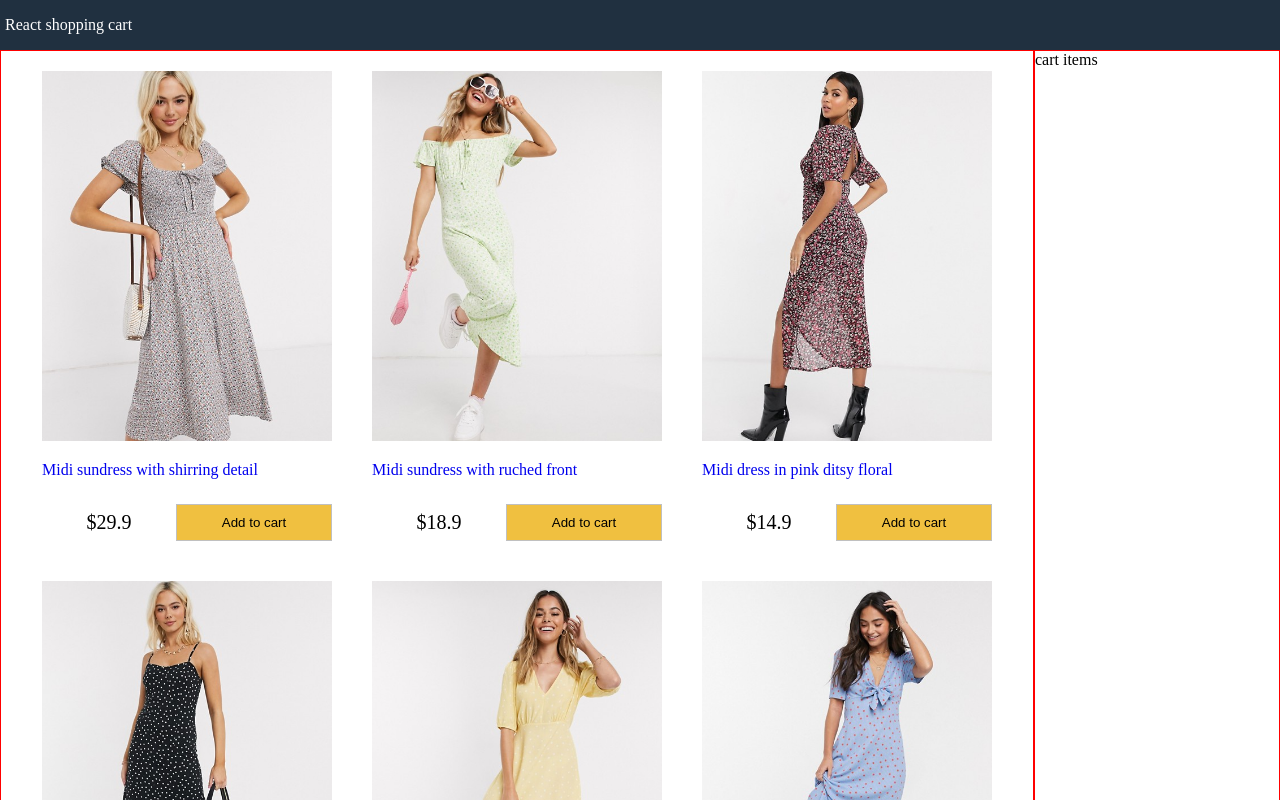
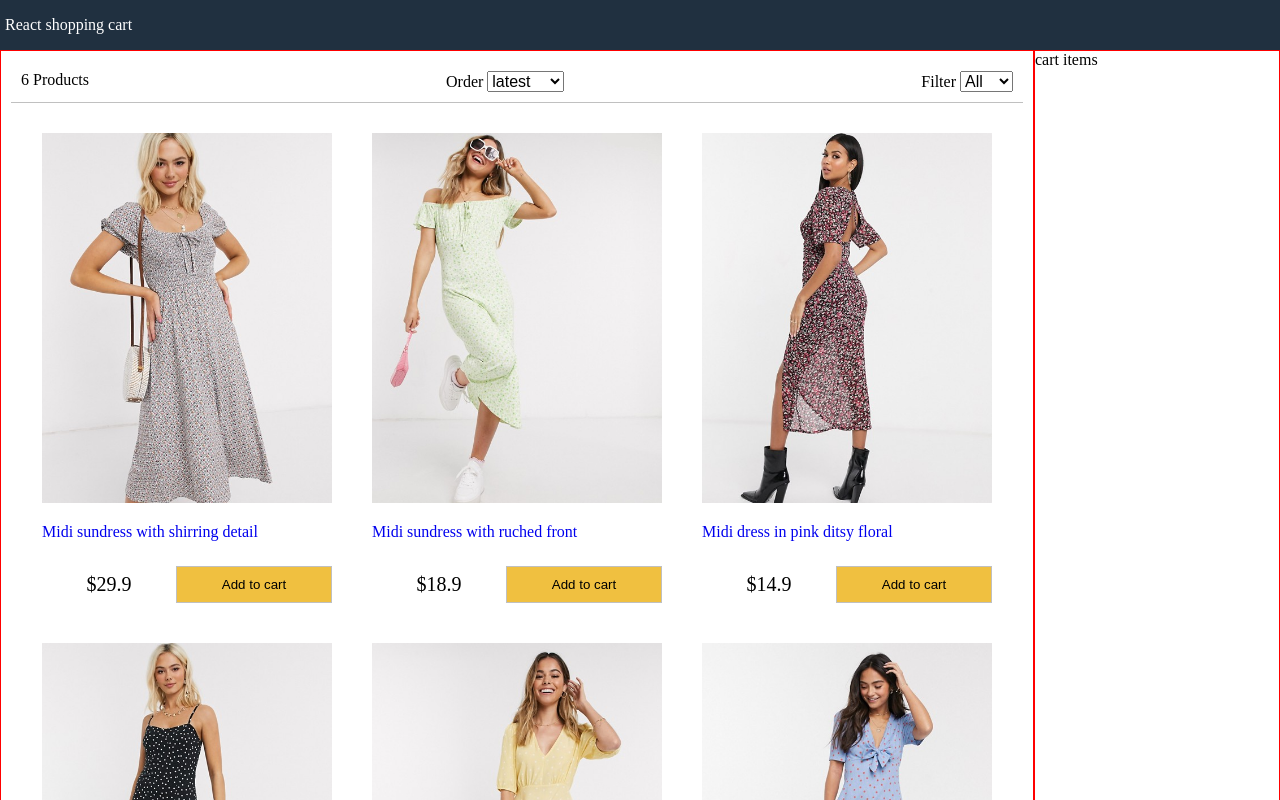
Before and after one commit to odito/bassir-cart, a React (Create React App) app: page / in a window 1280 px wide. Shown: the top 800 px of the page. Built offline with nearby package versions, Linux system fonts and the light colour scheme.

Commit message:
filter-component

```diff
--- a/src/App.js
+++ b/src/App.js
@@ -3,6 +3,8 @@
 import React,{Component} from 'react';
 import data from './data.json';
 import Products from './components/Products';
+import Filter from './components/Filter';
+
 
 
 import './App.css';
@@ -22,6 +24,58 @@ this.state={
 }
 
 
+// sort products fuction
+sortProducts=(e)=>{
+const sortItem = e.target.value;
+const sortRes = this.state.products.sort((a,b)=>{
+
+ if(sortItem===''){
+  return a.nim>b.nim ?1:-1
+ }
+
+ if(sortItem==='lowest'){
+  return a.price>b.price ?1:-1
+ }
+
+ if(sortItem==='highest'){
+  return a.price<b.price ?1:-1
+ }
+
+})
+this.setState({
+  sort:e.target.value,
+  products:sortRes
+})
+}
+
+
+filterProducts=(e)=>{
+ console.log(e.target.value);
+
+ if(e.target.value===''){
+    this.setState({
+      size:e.target.value,
+      products:data.products
+    })
+ }
+
+ else{
+  this.setState({
+    size:e.target.value,
+    products:data.products.filter(product=>{
+      return product.availableSizes.indexOf(e.target.value)>=0
+    })
+  })
+ }
+
+
+
+}
+
+
+
+
+
 
   render(){
 
@@ -35,6 +89,12 @@ this.state={
          <div className="content">
            <div className="main">
 
+           <Filter count={this.state.products.length} size={this.state.size}
+           sort={this.state.sort}
+           filterProducts={this.filterProducts}
+           sortProducts={this.sortProducts}
+
+           />
             <Products products={this.state.products} />
            </div>
 
--- /dev/null
+++ b/src/components/Filter.js
@@ -0,0 +1,38 @@
+import React, { Component } from 'react'
+
+export default class Filter extends Component {
+    render(props) {
+
+  const {filterProducts, sortProducts,size,sort}=this.props;
+
+        return (
+           <div className="filter">
+                <div className="filter-result">
+               {this.props.count} Products
+            </div>
+
+            <div className="filter-sort">
+                Order {" "} <select value={sort} onChange={sortProducts}>
+                      <option value="">latest</option>
+                      <option value="lowest">Lowest</option>
+                      <option value="highest">Highest</option>
+
+                      </select>
+            </div>
+
+            <div className="filter-size">
+                Filter {" "}  <select value={size} onChange={filterProducts}>
+                      <option value="">All</option>
+                      <option value="XS">XS</option>
+                      <option value="S">S</option>
+                      <option value="M">M</option>
+                      <option value="L">L</option>
+                      <option value="XL">XL</option>
+                      <option value="XXL">XXL</option>
+
+                       </select>
+            </div>
+           </div>
+        )
+    }
+}
--- a/src/data.json
+++ b/src/data.json
@@ -2,6 +2,7 @@
   "products": [
     {
       "_id": "dress1",
+      "nim":1,
       "image": "/images/dress1.jpg",
       "title": "Midi sundress with shirring detail",
       "description": "This is for all the latest trends, no matter who you are, where you’re from and what you’re up to. Exclusive to ASOS, our universal brand is here for you, and comes in all our fit ranges: ASOS Curve, Tall, Petite and Maternity. Created by us, styled by you.",
@@ -10,6 +11,7 @@
     },
     {
       "_id": "dress2",
+      "nim":2,
       "image": "/images/dress2.jpg",
       "title": "Midi sundress with ruched front",
       "description": "This is for all the latest trends, no matter who you are, where you’re from and what you’re up to. Exclusive to ASOS, our universal brand is here for you, and comes in all our fit ranges: ASOS Curve, Tall, Petite and Maternity. Created by us, styled by you.",
@@ -18,6 +20,7 @@
     },
     {
       "_id": "dress3",
+      "nim":3,
       "image": "/images/dress3.jpg",
       "title": "Midi dress in pink ditsy floral",
       "description": "This is for all the latest trends, no matter who you are, where you’re from and what you’re up to. Exclusive to ASOS, our universal brand is here for you, and comes in all our fit ranges: ASOS Curve, Tall, Petite and Maternity. Created by us, styled by you.",
@@ -26,6 +29,7 @@
     },
     {
       "_id": "dress4",
+      "nim":4,
       "image": "/images/dress4.jpg",
       "title": "cami maxi dress in polka dot",
       "description": "This is for all the latest trends, no matter who you are, where you’re from and what you’re up to. Exclusive to ASOS, our universal brand is here for you, and comes in all our fit ranges: ASOS Curve, Tall, Petite and Maternity. Created by us, styled by you.",
@@ -34,6 +38,7 @@
     },
     {
       "_id": "dress5",
+      "nim":5,
       "image": "/images/dress5.jpg",
       "title": "Frill mini dress in yellow polka dot",
       "description": "This is for all the latest trends, no matter who you are, where you’re from and what you’re up to. Exclusive to ASOS, our universal brand is here for you, and comes in all our fit ranges: ASOS Curve, Tall, Petite and Maternity. Created by us, styled by you.",
@@ -42,6 +47,7 @@
     },
     {
       "_id": "dress6",
+      "nim":6,
       "image": "/images/dress6.jpg",
       "title": "Midi tea dress in blue and red spot",
       "description": "This is for all the latest trends, no matter who you are, where you’re from and what you’re up to. Exclusive to ASOS, our universal brand is here for you, and comes in all our fit ranges: ASOS Curve, Tall, Petite and Maternity. Created by us, styled by you.",
--- a/src/index.css
+++ b/src/index.css
@@ -157,3 +157,16 @@ footer{
 .button.primary{
   background: #f0c040;
 }
+
+
+.filter{
+  display: flex;
+  justify-content: space-between;
+  padding:1rem;
+  margin:1rem;
+  border-bottom: 0.1rem solid #c0c0c0;
+}
+
+.filter div{
+
+}
```
